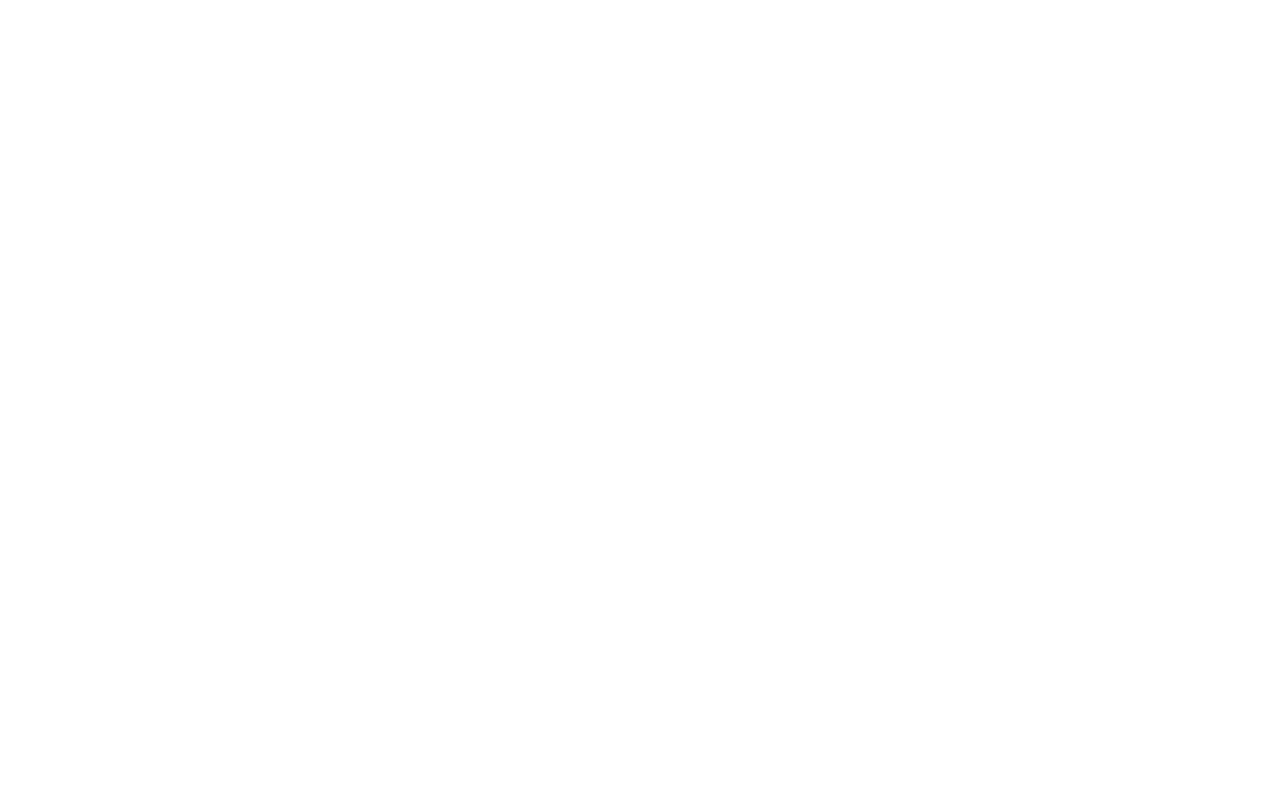
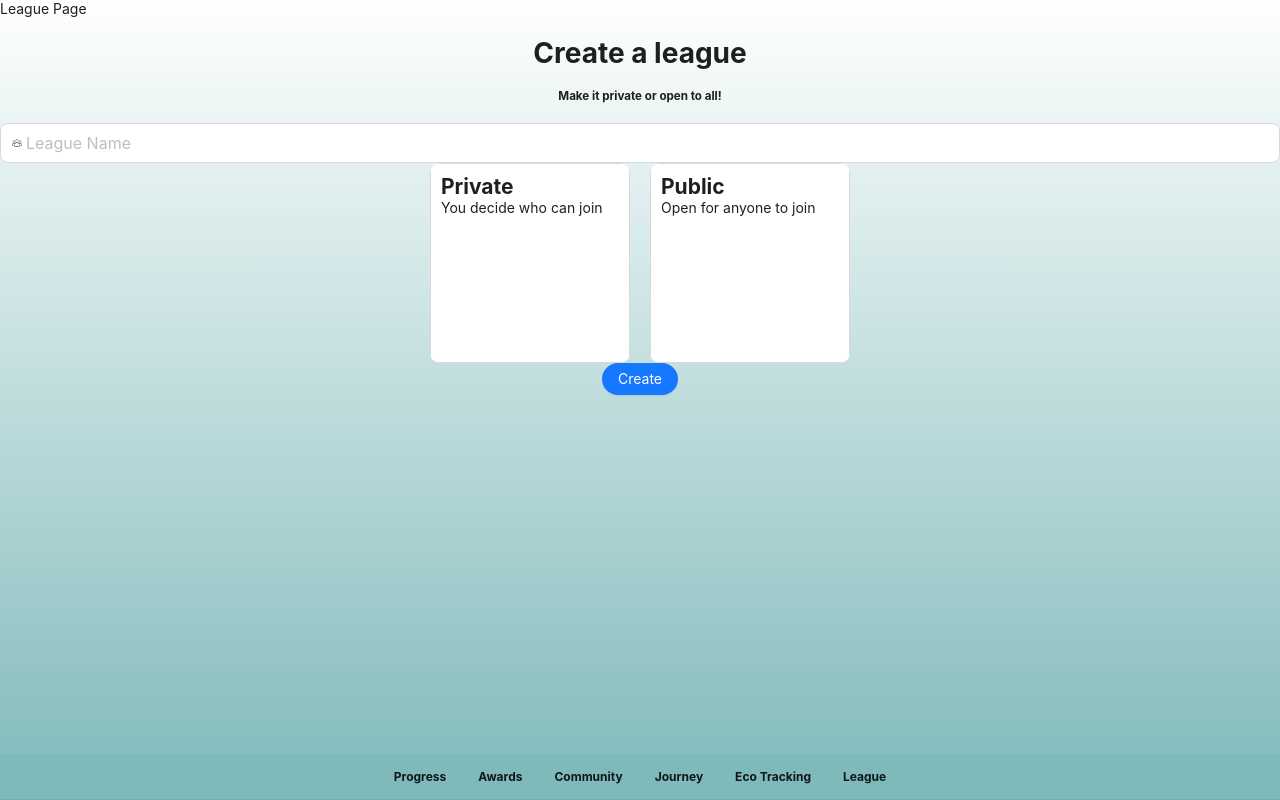
Before and after one commit to GeeksHacking/hackomania2024-JAWS-jawshackomania, a React (Create React App) app: page /league in a window 1280 px wide. Before the commit this address had no page. Built offline with nearby package versions, Linux system fonts and the light colour scheme.

Commit message:
create league page

```diff
--- a/src/App.tsx
+++ b/src/App.tsx
@@ -5,6 +5,7 @@
 import { CommunityPage } from "./pages/communityPage";
 import { JourneyPage } from "./pages/journeyPage";
 import { EcoTrackingPage } from "./pages/ecoTrackingPage";
+import { LeaguePage } from "./pages/leaguePage";
 import { GoalsPage } from "./pages/goalsPage";
 
 function App() {
@@ -17,6 +18,7 @@
         <Route path="/journey" Component={JourneyPage} />
         <Route path="/ecotracking" Component={EcoTrackingPage} />
         <Route path="/goals" Component={GoalsPage} />
+        <Route path="/league" Component={LeaguePage} />
         <Route Component={ProgressPage} />
       </Routes>
     </Router>
--- a/src/component/Banner/index.tsx
+++ b/src/component/Banner/index.tsx
@@ -15,6 +15,7 @@
     { key: 'community', label: 'Community', path: '/community' },
     { key: 'journey', label: 'Journey', path: '/journey' },
     { key: 'ecoTracking', label: 'Eco Tracking', path: '/ecoTracking' },
+    { key: 'league', label: 'League', path: '/league' },
   ];
 
   return (
--- /dev/null
+++ b/src/component/League/LeagueName/index.tsx
@@ -0,0 +1,5 @@
+import { FC } from "react";
+
+export const LeagueName: FC = () => {
+  return <img src="/people.png" width="10" height="10" alt="" />;
+};
--- /dev/null
+++ b/src/component/League/TypeButton/index.tsx
@@ -0,0 +1,39 @@
+import { FC } from "react";
+import { Button } from 'antd';
+
+
+interface CustomButtonProps {
+    label: string;
+    description: string;
+    onClick?: () => void;
+  }
+
+const TypeButton: FC<CustomButtonProps> = ({ label, description, onClick }) => {
+    // const [isActive, setIsActive] = useState(false);
+
+    // const handleClick = () => {
+    //     setIsActive(!isActive);
+    //     onClick && onClick();
+    // };
+
+    return (
+    <div
+        style={{
+            width: '200px',
+            height: '200px',
+            borderRadius: '10px',
+            overflow: 'hidden',
+            position: 'relative',
+        }}
+    >
+      <Button style={{ width: '100%', height: '100%' }} onClick={onClick}>
+        <div style={{ textAlign: 'left', position: 'absolute', overflow: 'hidden', top: 0, left: 0, padding: '10px' }}>
+          <h2 style={{ margin: 0 }}>{label}</h2>
+          <p style={{ margin: 0 }}>{description}</p>
+        </div>
+      </Button>
+    </div>
+);
+}
+
+export default TypeButton;
--- /dev/null
+++ b/src/pages/leaguePage.tsx
@@ -0,0 +1,35 @@
+import { Button, Col, Input, Row } from "antd";
+import { FC } from "react";
+import { PageTemplate } from "./pageTemplate";
+import { LeagueName } from "../component/League/LeagueName";
+import TypeButton from "../component/League/TypeButton";
+
+export const LeaguePage: FC = () => {
+  return (
+    <PageTemplate>
+      <div>League Page</div>
+      <div>
+        <h1 style={{ display: 'flex', justifyContent: 'center', alignItems: 'center' }}>Create a league</h1>
+        <h5 style={{ display: 'flex', justifyContent: 'center', alignItems: 'center' }}>Make it private or open to all!</h5>
+      </div>
+      <div>
+        <Input size="large" placeholder="League Name" prefix={<LeagueName/>} />
+      </div>
+      <div></div>
+      <div>
+        <Row gutter={[20, 20]} justify="center">
+          <Col>
+            <TypeButton label="Private" description="You decide who can join" />
+          </Col>
+          <Col>
+            <TypeButton label="Public" description="Open for anyone to join" />
+          </Col>
+        </Row>
+      </div>
+      <div style={{ display: 'flex', justifyContent: 'center', alignItems: 'center' }}>
+        <Button type="primary" shape="round">Create</Button>
+      </div>
+
+    </PageTemplate>
+  );
+};
```
Also changed, not shown: public/copy.png (added), public/people.png (added).
